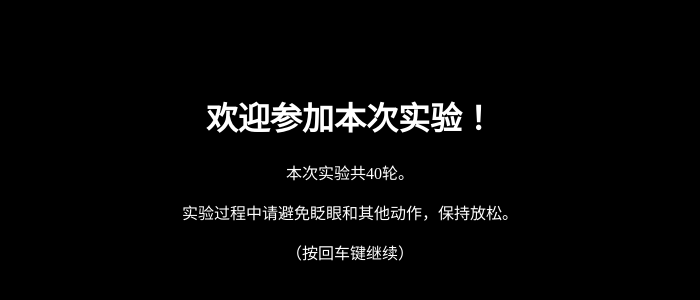
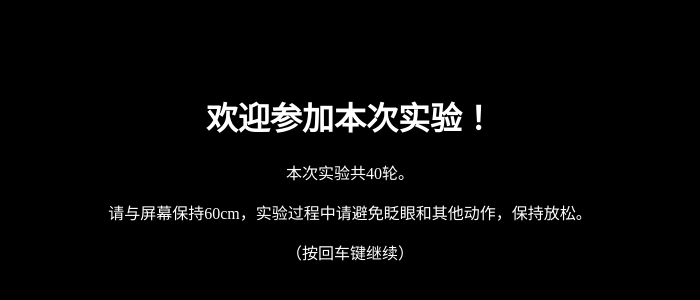
Before and after one commit to puresox/CZU211Lab-paradigms, an Electron app: page src/SSVEP1/SSVEP1.html in a window 700 px wide. Shown: the part 224-524 px from the top of the page. Drawn offline with Linux system fonts and the light colour scheme.

Commit message:
一些细节

```diff
--- a/src/SSVEP1/SSVEP1.html
+++ b/src/SSVEP1/SSVEP1.html
@@ -17,7 +17,7 @@
     <div id="start">
       <h1>欢迎参加本次实验！</h1>
       <p>本次实验共40轮。</p>
-      <p>实验过程中请避免眨眼和其他动作，保持放松。</p>
+      <p>请与屏幕保持60cm，实验过程中请避免眨眼和其他动作，保持放松。</p>
       <p>（按回车键继续）</p>
     </div>
     <div id="description">
```
